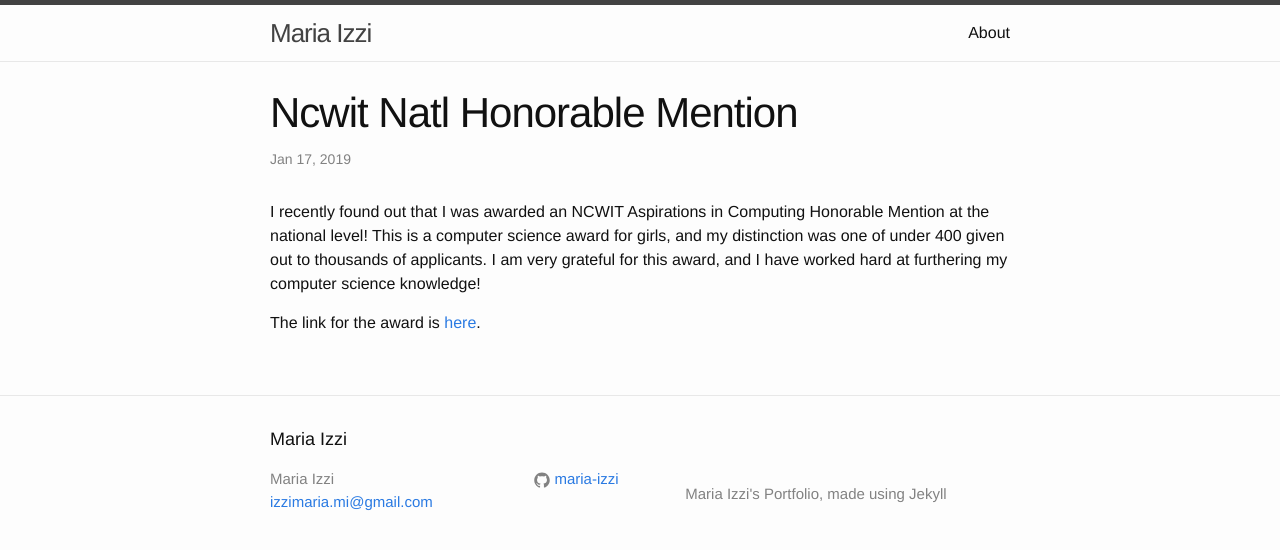
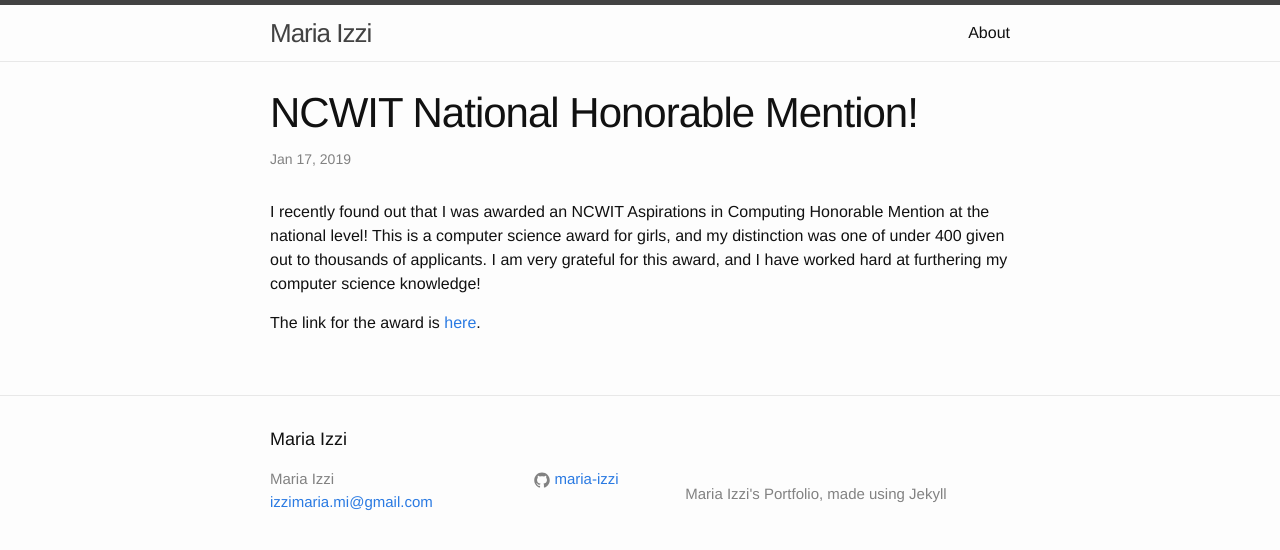
Before and after one commit to maria-izzi/maria-izzi.github.io, a Jekyll site: the page built from _posts/2019-1-17-ncwit-natl-honorable-mention.md, in a window 1280 px wide. Shown: the top 550 px of the page. Built offline with Jekyll 4.4.1, drawn with Linux system fonts in a browser that asks for light colours.

Commit message:
Update 2019-1-17-ncwit-natl-honorable-mention.md

```diff
--- a/_posts/2019-1-17-ncwit-natl-honorable-mention.md
+++ b/_posts/2019-1-17-ncwit-natl-honorable-mention.md
@@ -1,6 +1,7 @@
 ---
 layout: post
 date: 2019-1-17
+title: NCWIT National Honorable Mention!
 category: ncwit
 ---
 I recently found out that I was awarded an NCWIT Aspirations in Computing Honorable Mention at the national level! This is a computer science award for girls, and my distinction was one of under 400 given out to thousands of applicants. I am very grateful for this award, and I have worked hard at furthering my computer science knowledge!
```
